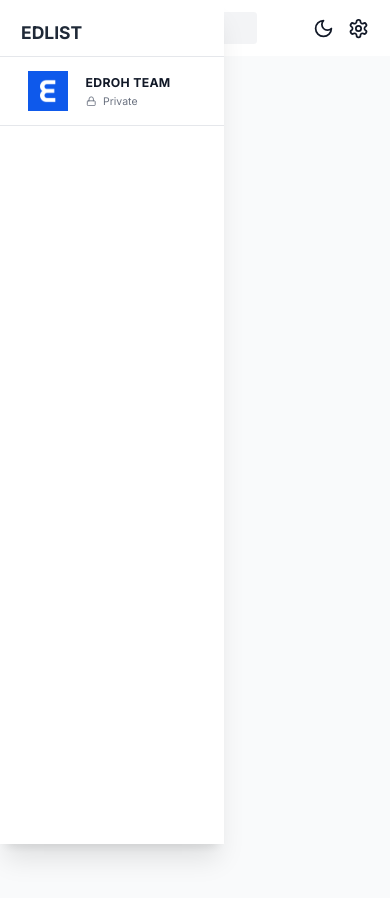
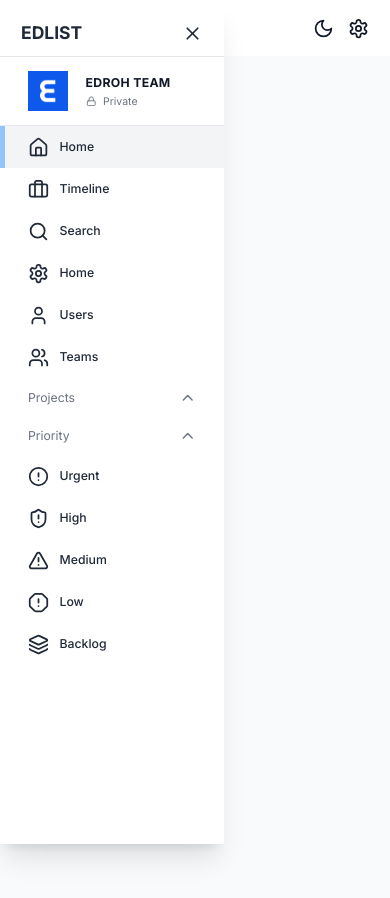
Before and after one commit to abidh0601/project-management-nextjs, a Next.js app in the folder client/: page / in a window 390 px wide. Built offline with nearby package versions, Linux system fonts and the light colour scheme; no server answers.

Commit message:
Make sidebar responsive and add sidebar buttons

```diff
--- a/client/src/app/(components)/Sidebar/index.tsx
+++ b/client/src/app/(components)/Sidebar/index.tsx
@@ -1,18 +1,44 @@
 "use client";
 
-import { LockIcon } from 'lucide-react';
-import Image from 'next/image';
-import React, { useState } from 'react'
+import { useAppDispatch, useAppSelector } from "@/app/redux";
+import { setIsSideBarCollapsed } from "@/state";
+import {
+  AlertCircle,
+  AlertOctagon,
+  AlertTriangle,
+  Briefcase,
+  ChevronDown,
+  ChevronUp,
+  Home,
+  Layers3,
+  LockIcon,
+  LucideIcon,
+  Search,
+  Settings,
+  ShieldAlert,
+  User,
+  Users,
+  X,
+} from "lucide-react";
+import Image from "next/image";
+import Link from "next/link";
+import { usePathname } from "next/navigation";
+import React, { useState } from "react";
 
 const Sidebar = () => {
-    const [showProjects, setShowProjects] = useState(true)
-    const [showPriority, setShowPriority] = useState(true)
+  const [showProjects, setShowProjects] = useState(true);
+  const [showPriority, setShowPriority] = useState(true);
+
+  const dispatch = useAppDispatch();
+  const isSidebarCollapsed = useAppSelector(
+    (state) => state.global.isSidebarCollapsed,
+  );
 
   const sidebarClassName = `
     fixed flex flex-col h=[100%] justify-between shadow-xl
     transition-all duration-300 h-full z-40 dark:bg-black overflow-y-auto bg-white
-    w-64
-    `
+    ${isSidebarCollapsed ? "w-0 hidden" : "w-64"}
+    `;
   return (
     <div className={sidebarClassName}>
       <div className="flex h-[100%] w-full flex-col justify-start">
@@ -21,10 +47,20 @@
           <div className="text-xl font-bold text-gray-800 dark:text-white">
             EDLIST
           </div>
+          {!isSidebarCollapsed && (
+            <button
+              className="py-3"
+              onClick={() => {
+                dispatch(setIsSideBarCollapsed(!isSidebarCollapsed));
+              }}
+            >
+              <X className="h-6 w-6 text-gray-800 hover:text-gray-500 dark:text-white" />
+            </button>
+          )}
         </div>
 
         {/**Team */}
-                <div className='flex items-center gap-5 border-y-[1.5px] border-gray-200 px-8 py-4 dark:border-gray-700'>
+        <div className="flex items-center gap-5 border-y-[1.5px] border-gray-200 px-8 py-4 dark:border-gray-700">
           <Image src="/logo.png" alt="Logo" width={40} height={40} />
 
           <div>
@@ -32,16 +68,106 @@
               EDROH TEAM
             </h3>
             <div className="mt-1 flex items-start gap-2">
-                            <LockIcon className='mt-[0.1rem] h-3 w-3 text-gray-500 dark:text-gray-400'/>
-                            <p className='text-xs text-gray-500'>Private</p>
+              <LockIcon className="mt-[0.1rem] h-3 w-3 text-gray-500 dark:text-gray-400" />
+              <p className="text-xs text-gray-500">Private</p>
             </div>
           </div>
         </div>
 
         {/**NavBar links */}
+        <nav className="z-10 w-full">
+          <SidebarLink icon={Home} label="Home" href="/" />
+          <SidebarLink icon={Briefcase} label="Timeline" href="/timeline" />
+          <SidebarLink icon={Search} label="Search" href="/search" />
+          <SidebarLink icon={Settings} label="Home" href="/settings" />
+          <SidebarLink icon={User} label="Users" href="/users" />
+          <SidebarLink icon={Users} label="Teams" href="/teams" />
+        </nav>
+
+        {/**PROJECT LINKS */}
+        <button
+          onClick={() => setShowProjects((showProjects) => !showProjects)}
+          className="flex w-full items-center justify-between px-8 py-3 text-gray-500"
+        >
+          <span>Projects</span>
+          {showProjects ? (
+            <ChevronUp className="h-5 w-5" />
+          ) : (
+            <ChevronDown className="h-5 w-5" />
+          )}
+        </button>
+        {/** PROJECTS LIST */}
+
+        {/**PRIORITY LINKS */}
+        <button
+          onClick={() => setShowPriority((showPriority) => !showPriority)}
+          className="flex w-full items-center justify-between px-8 py-3 text-gray-500"
+        >
+          <span>Priority</span>
+          {showPriority ? (
+            <ChevronUp className="h-5 w-5" />
+          ) : (
+            <ChevronDown className="h-5 w-5" />
+          )}
+        </button>
+        {/** PRIORITY LIST */}
+        {showPriority && (
+          <>
+            <SidebarLink
+              icon={AlertCircle}
+              label="Urgent"
+              href="/priority/urgent"
+            />
+            <SidebarLink
+              icon={ShieldAlert}
+              label="High"
+              href="/priority/high"
+            />
+            <SidebarLink
+              icon={AlertTriangle}
+              label="Medium"
+              href="/priority/medium"
+            />
+            <SidebarLink icon={AlertOctagon} label="Low" href="/priority/low" />
+            <SidebarLink
+              icon={Layers3}
+              label="Backlog"
+              href="/priority/backlog"
+            />
+          </>
+        )}
       </div>
     </div>
-    )
+  );
+};
+
+interface SidebarLinkProps {
+  href: string;
+  icon: LucideIcon;
+  label: string;
 }
 
-export default Sidebar
+const SidebarLink = ({ href, icon: Icon, label }: SidebarLinkProps) => {
+  const pathname = usePathname();
+  const isActive =
+    pathname === href || (pathname === "/" && href === "/dashboard");
+
+  return (
+    <Link href={href} className="w-full">
+      <div
+        className={`relative flex cursor-pointer items-center gap-3 transition-colors hover:bg-gray-100 dark:bg-black dark:hover:bg-gray-700 ${isActive ? "bg-gray-100 text-white dark:bg-gray-600" : ""} justify-start px-8 py-3`}
+      >
+        {isActive && (
+          <div className="absolute left-0 top-0 h-[100%] w-[5px] bg-blue-200" />
+        )}
+
+        <Icon className="h-6 w-6 text-gray-800 dark:text-gray-100" />
+        <span className={`font-medium text-gray-800 dark:text-gray-100`}>
+          {label}
+        </span>
+      </div>
+    </Link>
+  );
+};
+
+export default Sidebar;
--- a/client/src/app/dashboardWrapper.tsx
+++ b/client/src/app/dashboardWrapper.tsx
@@ -22,7 +22,6 @@
   return (
     <div className="flex min-h-screen w-full bg-gray-50 text-gray-900">
       <Sidebar />
-      sidebar
       <main
         className={`${isSidebarCollapsed ? "" : "md:pl-64"} flex w-full flex-col bg-gray-50 dark:bg-dark-bg`}
       >
--- a/client/src/app/globals.css
+++ b/client/src/app/globals.css
@@ -15,6 +15,6 @@
   height: 100;
   width: 100%;
   @apply text-sm;
-  @apply bg-gray-500;
-  @apply text-gray-900;
+  @apply bg-white;
+  @apply dark:bg-black;
 }
```
Lines whose indentation alone changed are shown as unchanged.
